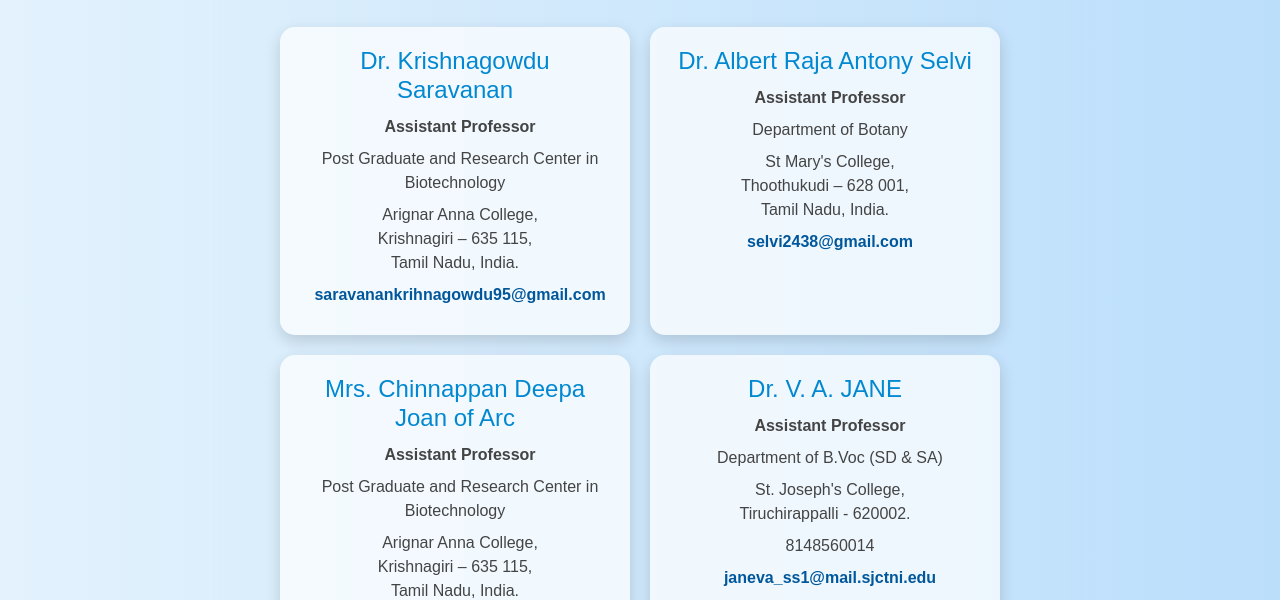
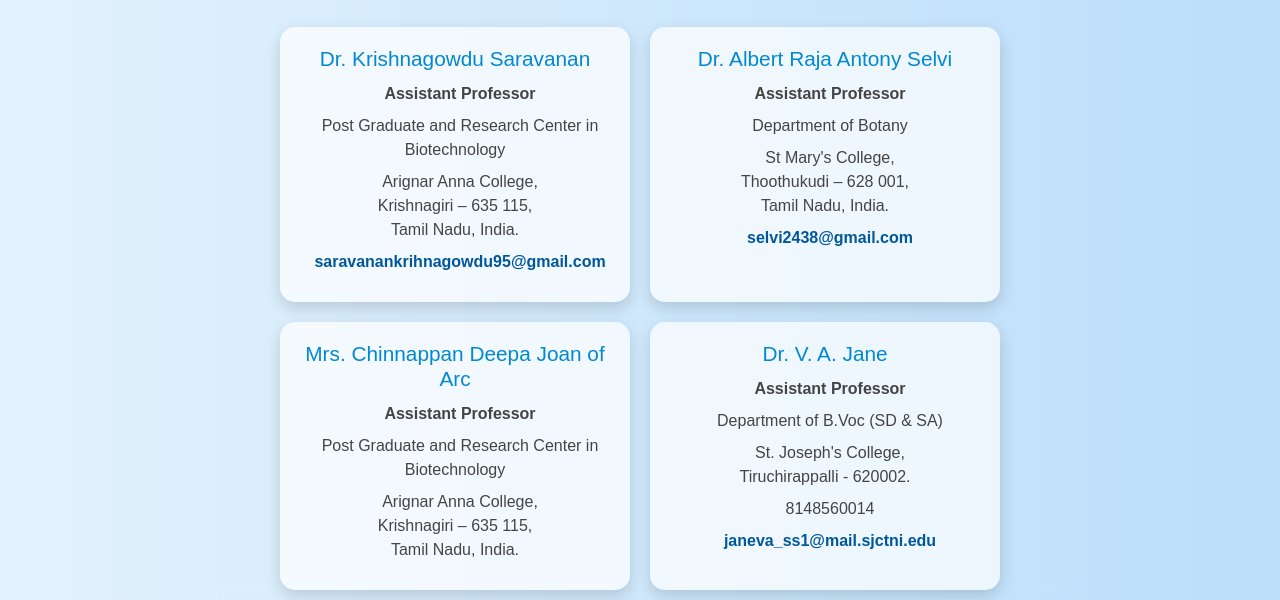
Before and after one commit to Muthamizh-s/BioTeckDeck, a plain HTML site: page contact.html in a window 1280 px wide. Shown: the part 209-809 px from the top of the page. Drawn offline with nearby package versions, Linux system fonts and the light colour scheme.

Commit message:
Update contact.html

```diff
--- a/contact.html
+++ b/contact.html
@@ -129,7 +129,7 @@ footer {
 
         /* Contact Info */
         .contact-card h3 {
-            font-size: 1.5rem;
+            font-size: 1.3rem;
             color: #0288D1;
             margin-bottom: 10px;
         }
@@ -253,7 +253,7 @@ footer {
 
             <!-- Contact Card 4 -->
             <div class="contact-card">
-                <h3>Dr. V. A. JANE</h3>
+                <h3>Dr. V. A. Jane</h3>
                 <p><i class="fas fa-briefcase"></i> <span>Assistant Professor</span></p>
                 <p><i class="fas fa-university"></i> Department of B.Voc (SD & SA)</p>
                 <p><i class="fas fa-map-marker-alt"></i> St. Joseph's College, <br>Tiruchirappalli - 620002.</p>
```
